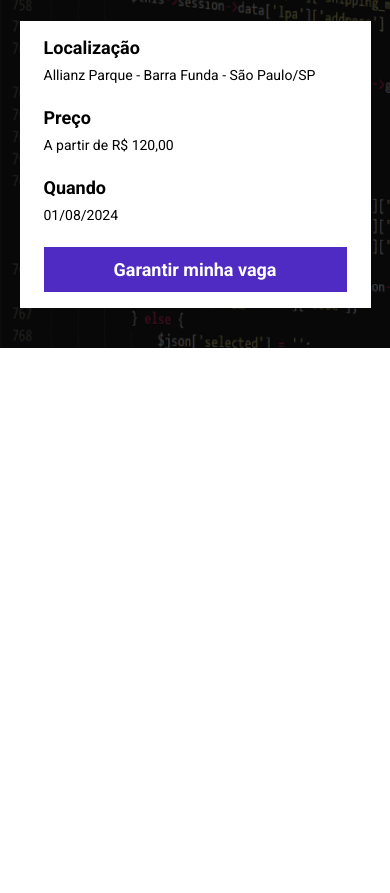
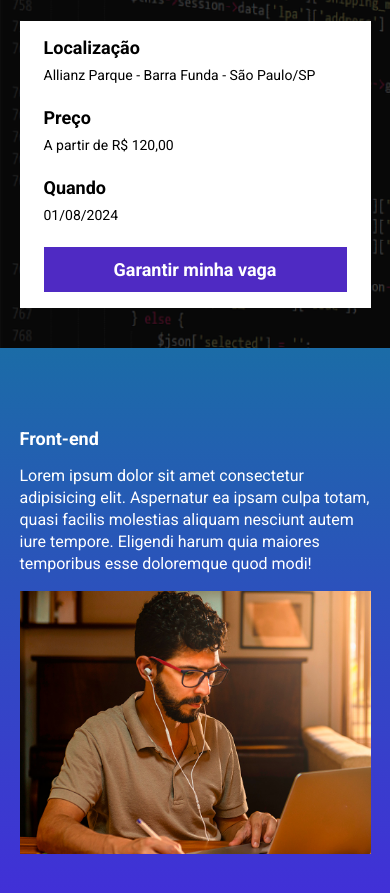
Before and after one commit to marlonnl/ebac_talks, a website built with Parcel: page src/index.html in a window 390 px wide. Shown: the part 179-1072 px from the top of the page. Before the commit the page ends 844 px from the top, so only its background shows below. Built offline with nearby package versions, Linux system fonts and the light colour scheme.

Commit message:
ADD: seção front-end.

```diff
--- a/src/index.html
+++ b/src/index.html
@@ -49,6 +49,22 @@
 
     </header>
 
+    <section class="event">
+
+        <div class="container">
+
+            <div class="event__details">
+                <h2 class="event__details__title">Front-end</h2>
+                <p class="event__details__description">
+                    Lorem ipsum dolor sit amet consectetur adipisicing elit. Aspernatur ea ipsam culpa totam, quasi facilis molestias aliquam nesciunt autem iure tempore. Eligendi harum quia maiores temporibus esse doloremque quod modi!
+                </p>
+            </div>
+            <img class="event__image" src="./images/frontend.png" alt="front-end">
+
+        </div>
+
+    </section>
+
     <script src="./scripts/main.js"></script>
 </body>
 </html>
--- /dev/null
+++ b/src/styles/_event.scss
@@ -0,0 +1,48 @@
+.event {
+    padding: 80px 0;
+    background-image: linear-gradient(#1B6CA7, #442BDB);
+
+    .container {
+        display: flex;
+
+    }
+
+    &__image {
+        max-width: 360px;
+    }
+
+    &__details {
+        margin-right: 40px;
+
+        &__title {
+            font-size: 18px;
+            font-weight: bold;
+            margin-bottom: 16px;
+        }
+
+        &__description {
+            font-size: 16px;
+            line-height: 22px;
+        }
+    }
+
+
+    @media (max-width: 640px) {
+        .container {
+            display: block;
+        }
+
+        &__image {
+            width: 100%;
+        }
+
+        &__details {
+            margin-right: 0;
+            margin-bottom: 16px;
+
+            &__description {
+
+            }
+        }
+    }
+}
--- a/src/styles/_hero.scss
+++ b/src/styles/_hero.scss
@@ -42,6 +42,7 @@
     &__info {
         padding: 16px 24px;
         background-color: #fff;
+        color: #000;
 
         display: flex;
         justify-content: space-between;
--- a/src/styles/main.scss
+++ b/src/styles/main.scss
@@ -1,4 +1,5 @@
 @use 'hero';
+@use 'event';
 
 * {
     box-sizing: border-box;
@@ -11,6 +12,8 @@
     max-width: 960px;
     width: 100%;
     margin: 0 auto;
+
+    color: #fff;
 
     @media (max-width: 640px) {
         max-width: 80%;
```
